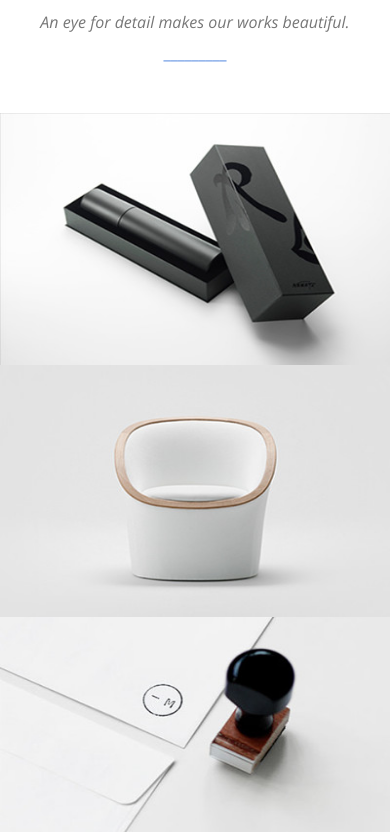
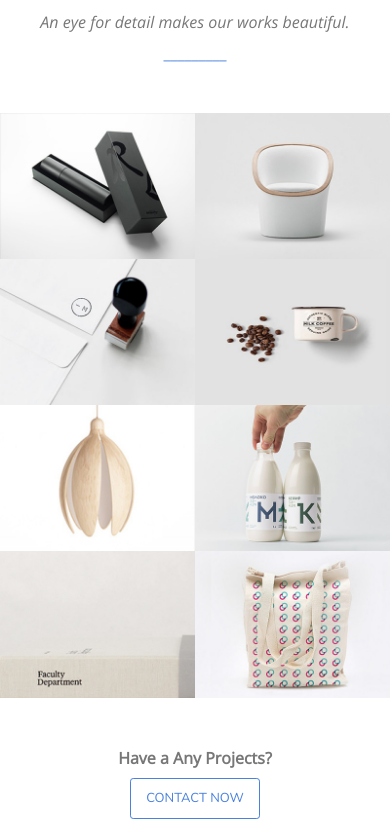
Before and after one commit to eduardodsaraujo/krunch, a plain HTML site: page index.html in a window 390 px wide. Shown: the part 1597-2429 px from the top of the page. Drawn offline with nearby package versions, Linux system fonts and the light colour scheme; files that its build step writes are made by us from their sources.

Commit message:
Fixed Portifolio

```diff
--- a/index.html
+++ b/index.html
@@ -101,35 +101,35 @@
         </div>
 
         <div class="row mt-5 no-gutters noselect">
-            <div class="col-lg-3 col-md-4 col-sm-6 portfolio-img">
+            <div class="col-lg-3 col-md-4 col-sm-6 col-6 portfolio-img">
                 <img src="img/1_thumb.jpg" alt="GRAPHIC DESIGNER" class="img-fluid">
                 <span class="center-text-img"><b>GRAPHIC DESIGNER</b><br>web/mobile</span>
             </div>
-            <div class="col-lg-3 col-md-4 col-sm-6 portfolio-img">
+            <div class="col-lg-3 col-md-4 col-sm-6 col-6 portfolio-img">
                 <img src="img/10_thumb.jpg" alt="GRAPHIC DESIGNER" class="img-fluid">
                 <span class="center-text-img"><b>GRAPHIC DESIGNER</b><br>web/mobile</span>
             </div>
-            <div class="col-lg-3 col-md-4 col-sm-6 portfolio-img">
+            <div class="col-lg-3 col-md-4 col-sm-6 col-6 portfolio-img">
                 <img src="img/img_25.jpg" alt="GRAPHIC DESIGNER" class="img-fluid">
                 <span class="center-text-img"><b>GRAPHIC DESIGNER</b><br>web/mobile</span>
             </div>
-            <div class="col-lg-3 col-md-4 col-sm-6 portfolio-img">
+            <div class="col-lg-3 col-md-4 col-sm-6 col-6 portfolio-img">
                 <img src="img/img_1_normal.jpg" alt="GRAPHIC DESIGNER" class="img-fluid">
                 <span class="center-text-img"><b>GRAPHIC DESIGNER</b><br>web/mobile</span>
             </div>
-            <div class="col-lg-3 col-md-4 col-sm-6 portfolio-img">
+            <div class="col-lg-3 col-md-4 col-sm-6 col-6 portfolio-img">
                 <img src="img/img_103.jpg" alt="GRAPHIC DESIGNER" class="img-fluid">
                 <span class="center-text-img"><b>GRAPHIC DESIGNER</b><br>web/mobile</span>
             </div>
-            <div class="col-lg-3 col-md-4 col-sm-6 portfolio-img">
+            <div class="col-lg-3 col-md-4 col-sm-6 col-6 portfolio-img">
                 <img src="img/img_33.jpg" alt="GRAPHIC DESIGNER" class="img-fluid">
                 <span class="center-text-img"><b>GRAPHIC DESIGNER</b><br>web/mobile</span>
             </div>
-            <div class="col-lg-3 col-md-4 col-sm-6 portfolio-img">
+            <div class="col-lg-3 col-md-4 col-sm-6 col-6 portfolio-img">
                 <img src="img/img_28.jpg" alt="GRAPHIC DESIGNER" class="img-fluid">
                 <span class="center-text-img"><b>GRAPHIC DESIGNER</b><br>web/mobile</span>
             </div>
-            <div class="col-lg-3 col-md-4 col-sm-6 portfolio-img">
+            <div class="col-lg-3 col-md-4 col-sm-6 col-6 portfolio-img">
                 <img src="img/img_45.jpg" alt="GRAPHIC DESIGNER" class="img-fluid">
                 <span class="center-text-img"><b>GRAPHIC DESIGNER</b><br>web/mobile</span>
             </div>
```
